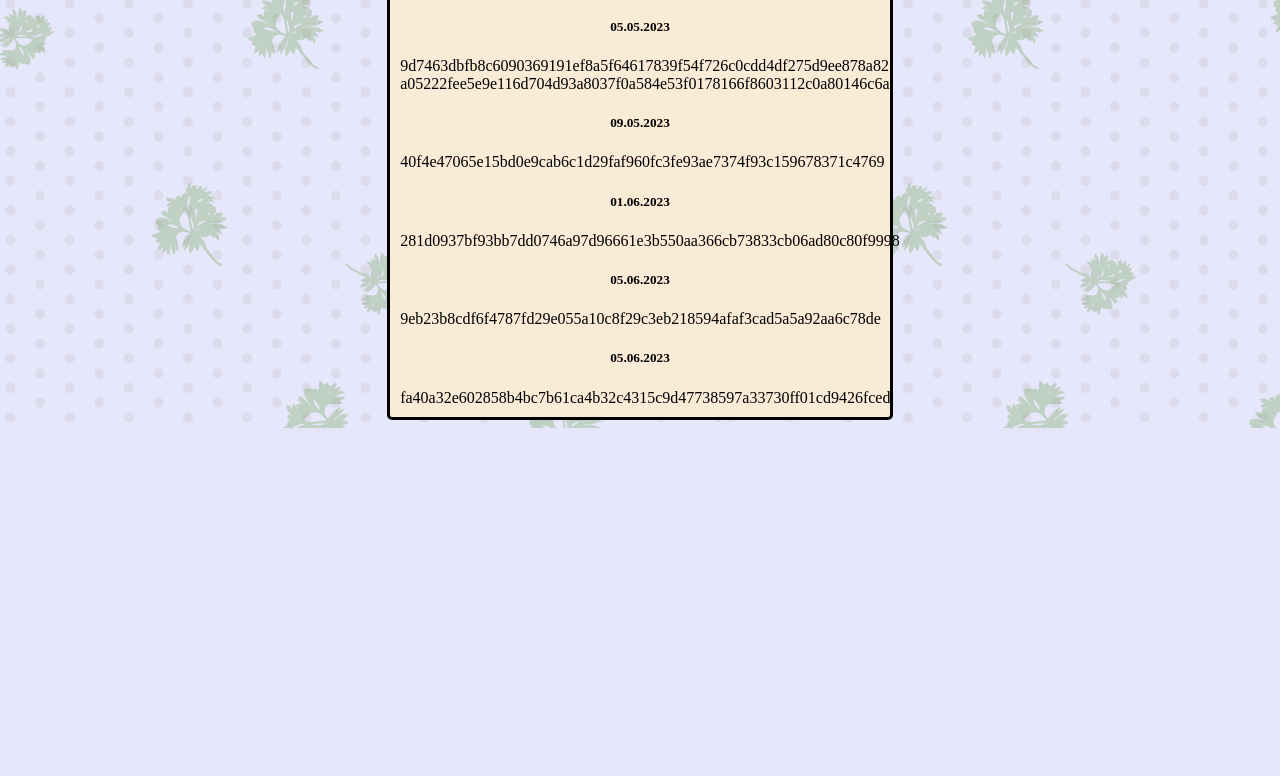
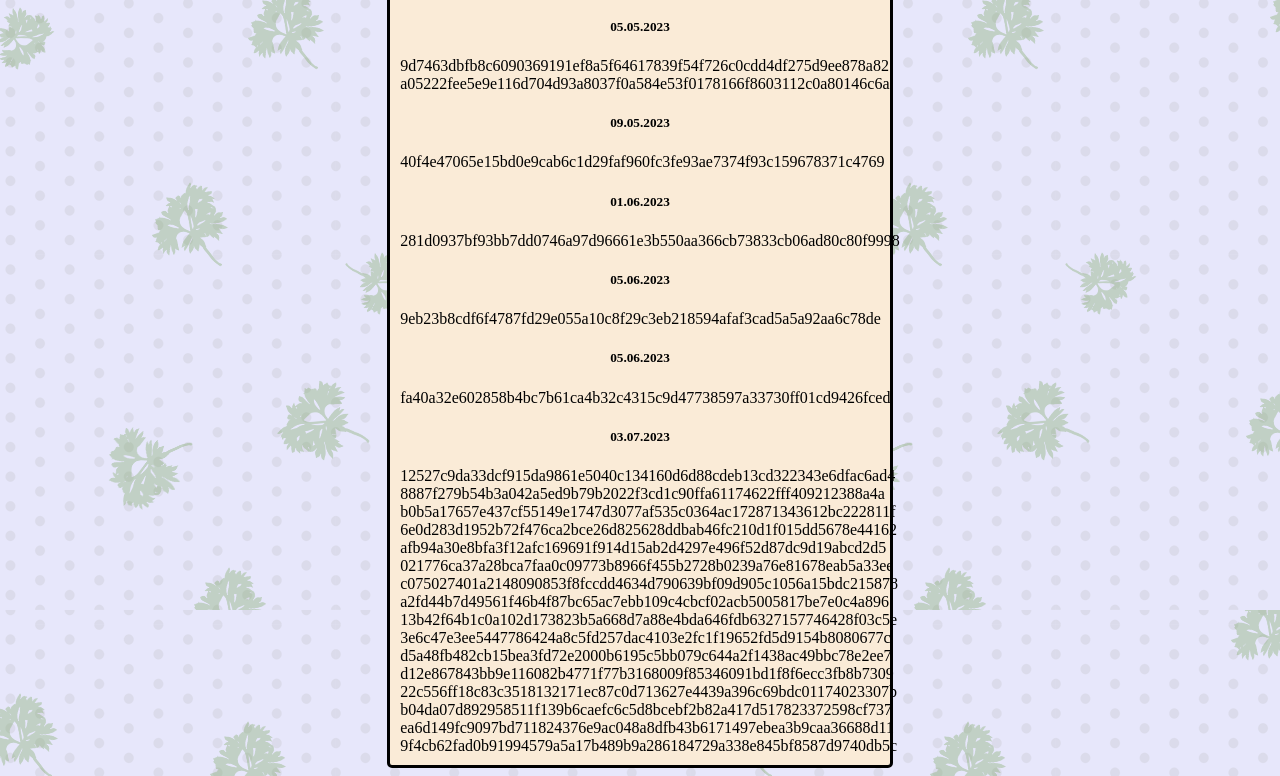
Before and after one commit to Parsley-VKParser/Parsley-VKParser.github.io, a plain HTML site: page index.html in a window 1280 px wide. Shown: the part 470-1246 px from the top of the page. Before the commit the page ends 898 px from the top, so only its background shows below. Drawn offline with Linux system fonts and the light colour scheme.

Commit message:
Update index.html

```diff
--- a/index.html
+++ b/index.html
@@ -34,6 +34,23 @@
       <div class = "licensed_id">9eb23b8cdf6f4787fd29e055a10c8f29c3eb218594afaf3cad5a5a92aa6c78de</div>
         <h5>05.06.2023</h5>
       <div class = "licensed_id">fa40a32e602858b4bc7b61ca4b32c4315c9d47738597a33730ff01cd9426fced</div>
+         <h5>03.07.2023</h5>
+      <div class = "licensed_id">12527c9da33dcf915da9861e5040c134160d6d88cdeb13cd322343e6dfac6ad4</div>
+      <div class = "licensed_id">8887f279b54b3a042a5ed9b79b2022f3cd1c90ffa61174622fff409212388a4a</div>
+      <div class = "licensed_id">b0b5a17657e437cf55149e1747d3077af535c0364ac172871343612bc222811f</div>
+      <div class = "licensed_id">6e0d283d1952b72f476ca2bce26d825628ddbab46fc210d1f015dd5678e44162</div>
+      <div class = "licensed_id">afb94a30e8bfa3f12afc169691f914d15ab2d4297e496f52d87dc9d19abcd2d5</div>
+      <div class = "licensed_id">021776ca37a28bca7faa0c09773b8966f455b2728b0239a76e81678eab5a33ee</div>
+      <div class = "licensed_id">c075027401a2148090853f8fccdd4634d790639bf09d905c1056a15bdc215878</div>
+      <div class = "licensed_id">a2fd44b7d49561f46b4f87bc65ac7ebb109c4cbcf02acb5005817be7e0c4a896</div>
+      <div class = "licensed_id">13b42f64b1c0a102d173823b5a668d7a88e4bda646fdb6327157746428f03c5e</div>
+      <div class = "licensed_id">3e6c47e3ee5447786424a8c5fd257dac4103e2fc1f19652fd5d9154b8080677c</div>
+      <div class = "licensed_id">d5a48fb482cb15bea3fd72e2000b6195c5bb079c644a2f1438ac49bbc78e2ee7</div>
+      <div class = "licensed_id">d12e867843bb9e116082b4771f77b3168009f85346091bd1f8f6ecc3fb8b7309</div>
+      <div class = "licensed_id">22c556ff18c83c3518132171ec87c0d713627e4439a396c69bdc01174023307b</div>
+      <div class = "licensed_id">b04da07d892958511f139b6caefc6c5d8bcebf2b82a417d517823372598cf737</div>
+      <div class = "licensed_id">ea6d149fc9097bd711824376e9ac048a8dfb43b6171497ebea3b9caa36688d11</div>
+      <div class = "licensed_id">9f4cb62fad0b91994579a5a17b489b9a286184729a338e845bf8587d9740db5c</div>
   </div>
 </body>
 </html>
```
